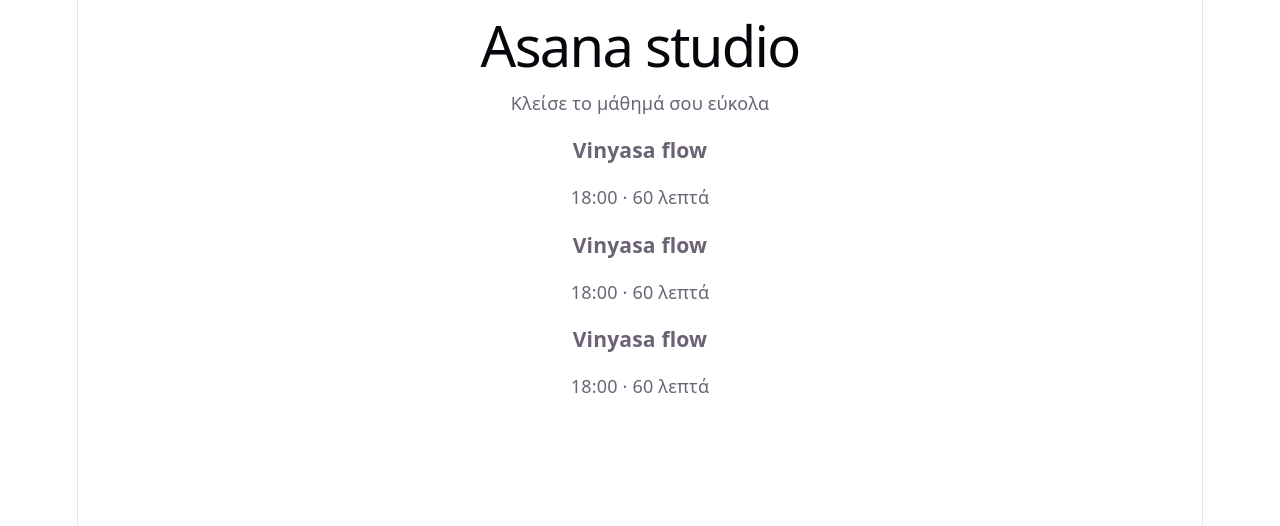
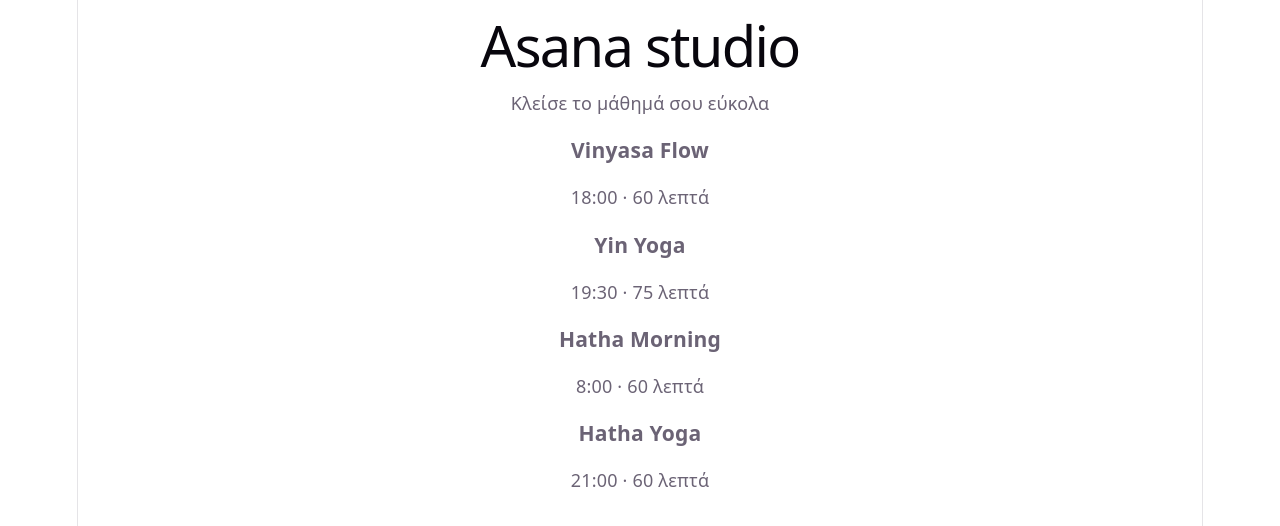
Before and after one commit to angelsunday/yoga-app, a React (Vite) app: page / in a window 1280 px wide. Shown: the top 526 px of the page. Built offline with nearby package versions, Linux system fonts and the light colour scheme.

Commit message:
list of courses with map and props

```diff
--- a/src/App.jsx
+++ b/src/App.jsx
@@ -2,13 +2,20 @@ import './App.css'
 import ClassCard from './ClassCard'
 
 function App() {
+  const classes = [
+    { name: "Vinyasa Flow", time: "18:00 · 60 λεπτά" },
+    { name: "Yin Yoga", time: "19:30 · 75 λεπτά" },
+    { name: "Hatha Morning", time: "8:00 · 60 λεπτά" },
+    { name: "Hatha Yoga", time: "21:00 · 60 λεπτά" },
+  ]
+
   return (
     <div>
       <h1>Asana studio</h1>
       <p>Κλείσε το μάθημά σου εύκολα</p>
-      <ClassCard />
-      <ClassCard />
-      <ClassCard />
+      {classes.map((c) => (
+        <ClassCard key={c.id} name={c.name} time={c.time} />
+      ))}
     </div>
   )
 }
--- a/src/ClassCard.jsx
+++ b/src/ClassCard.jsx
@@ -1,8 +1,8 @@
-function ClassCard() {
+function ClassCard(props) {
     return (
         <div>
-            <h3>Vinyasa flow</h3>
-            <p>18:00 · 60 λεπτά</p>
+            <h3>{props.name}</h3>
+            <p>{props.time}</p>
         </div>
     )
 }
```
